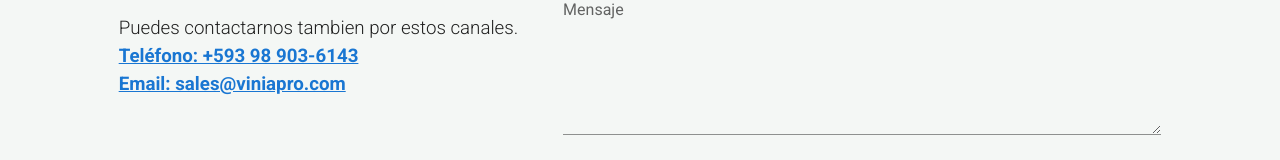
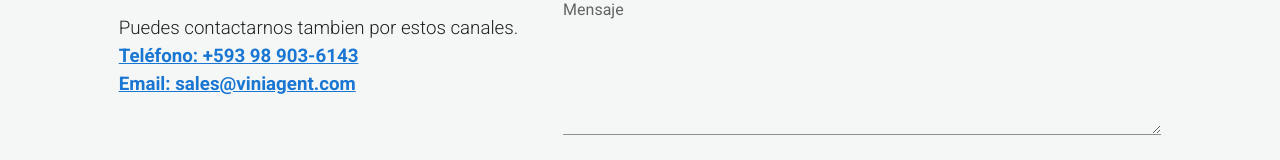
Before and after one commit to jmbarberan/landing-page, a Vue app: page / in a window 1280 px wide. Shown: the part 2873-3033 px from the top of the page. Built offline with nearby package versions, Linux system fonts and the light colour scheme; what vue-youtube-embed would draw is missing.

Commit message:
Aplicar nueva url y rebranding

```diff
--- a/src/components/ContactSection.vue
+++ b/src/components/ContactSection.vue
@@ -18,7 +18,7 @@
                 <h3>Teléfono: +593 98 903-6143</h3>
               </a>
               <a class="font-weight-light" href="mailto:gerencia@novainsersa.ec">
-                <h3>Email: sales@viniapro.com</h3>
+                <h3>Email: sales@viniagent.com</h3>
               </a>
             </v-col>
             <v-col cols="12" sm="7">
--- a/src/components/Navigation.vue
+++ b/src/components/Navigation.vue
@@ -101,7 +101,7 @@ export default {
     drawer: null,
     isXs: false,
     items: [],
-    appurl: "https://app.viniapro.com"
+    appurl: "https://app.viniagent.com"
   }),
   props: {
     color: String,
--- a/src/locales/en.json
+++ b/src/locales/en.json
@@ -7,6 +7,6 @@
     "contacto": "Contact us"
   },
   "vista": {
-    "welcome": "Welcome to ViniaPro"
+    "welcome": "Welcome to ViniaPro Agent"
   }
 }
--- a/src/locales/es.json
+++ b/src/locales/es.json
@@ -7,6 +7,6 @@
     "contacto": "Contactenos"
   },
   "vista": {
-    "welcome": "Bienvenido a ViniaPro"
+    "welcome": "Bienvenido a ViniaPro Agent"
   }
 }
```
